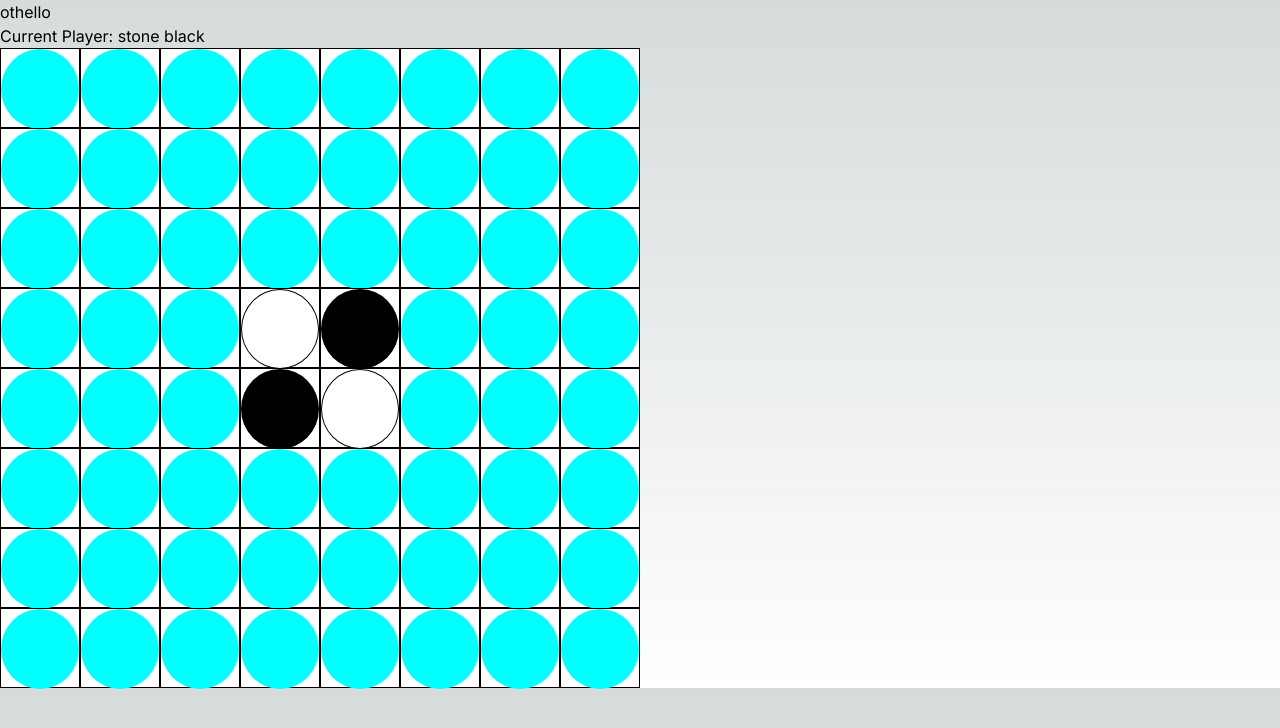
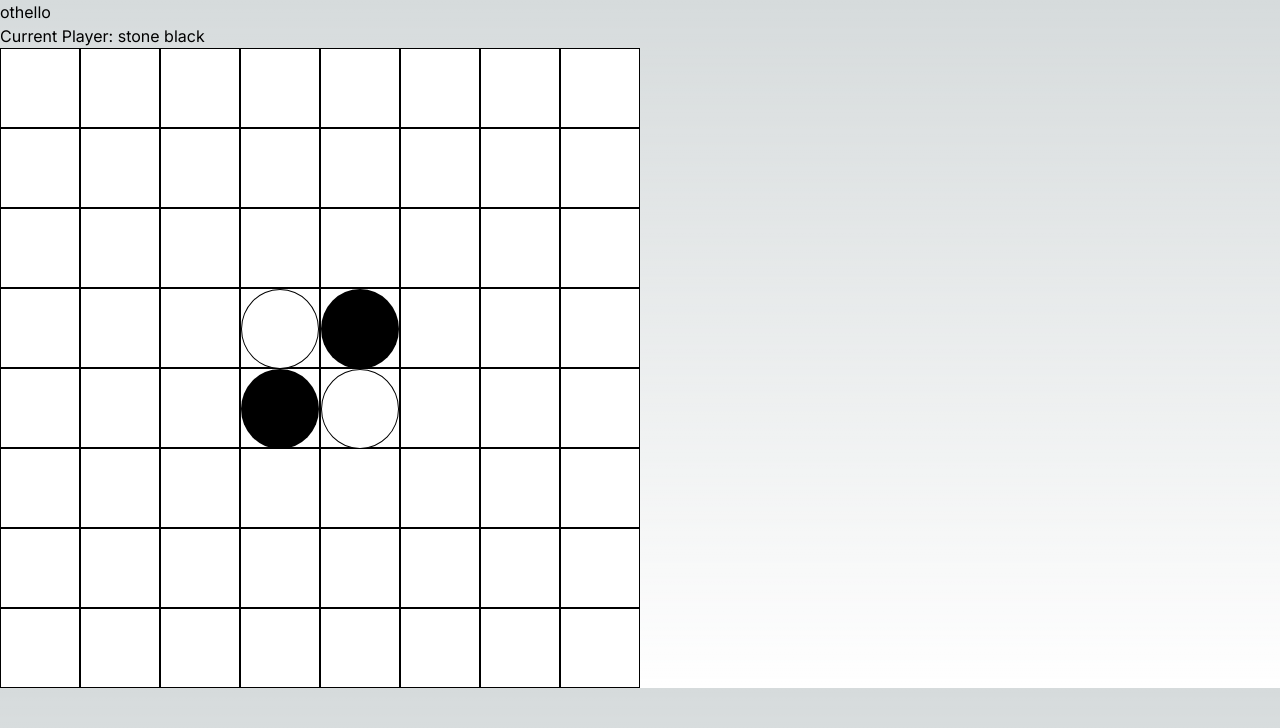
Before and after one commit to flashingwind/reversi-nextjs, a Next.js app: page / in a window 1280 px wide. Shown: the top 728 px of the page. Built offline with nearby package versions, Linux system fonts and the light colour scheme.

Commit message:
確認用のCSS削除

```diff
--- a/src/app/globals.css
+++ b/src/app/globals.css
@@ -66,7 +66,6 @@ body {
   font-size: 50px;
   text-align: center;
   vertical-align: middle;
-  background-color: cyan;
 }
 .stone.black {
   background-color: black;
```
